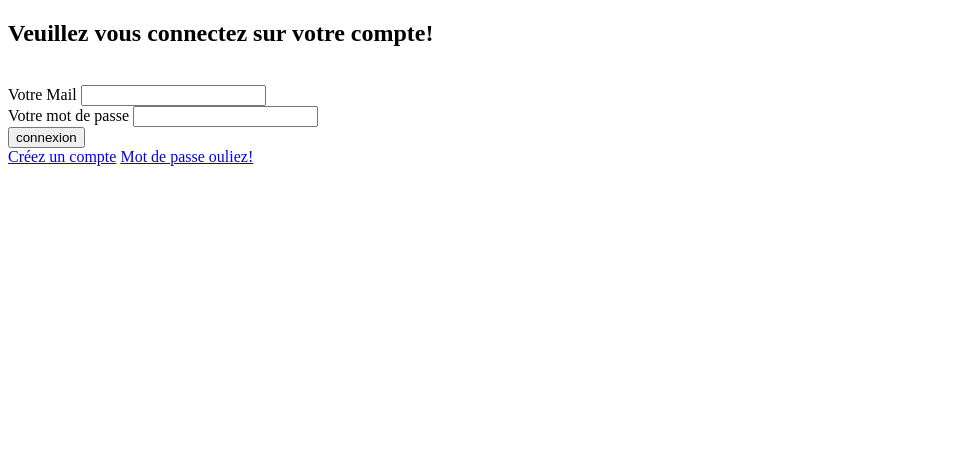
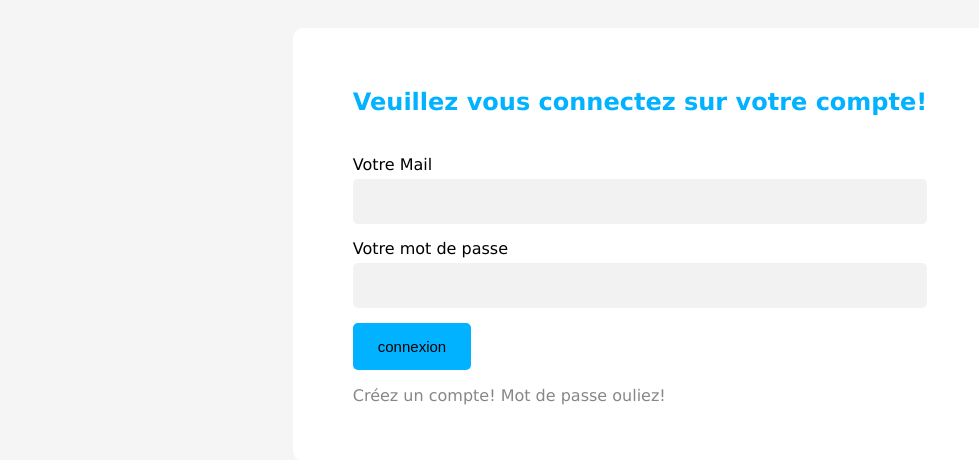
Before and after one commit to Adiallo123/messager, a PHP site: page / in a window 1280 px wide. Shown: the top 460 px of the page, without its empty margins (0-979 px from the left). Run offline with PHP 8.4, Linux system fonts and the light colour scheme.

Commit message:
3 commit

```diff
--- /dev/null
+++ b/css/style.css
@@ -0,0 +1,62 @@
+a{
+    text-decoration: none;
+}
+body{
+    font-family:Verdana, Geneva, Tahoma, sans-serif;
+    display: flex;
+    justify-content: center;
+    align-items: center;
+    background-color: #f5f5f5;
+}
+form{
+    min-width: 50rem;
+    margin-top: 20px;
+    background-color: #fff;
+    padding: 40px 60px;
+    border-radius: 10px;
+    min-width: 300px;
+}
+form h2{
+    color: RGB(0 178 255);
+    text-align: center;
+}
+form .input{
+    display: flex;
+    flex-direction: column;
+}
+form .input input[type='text'], input[type='mail'], input[type='password']{
+    padding: 15px;
+    border-radius: 5px;
+    border: none;
+    background-color: #f2f2f2;
+    margin-bottom: 15px;
+    outline: none;
+}
+form label{
+    padding-bottom: 5px;
+}
+
+form p.annone{
+    font-size: 14px;
+    padding-top: 20px;
+
+}
+form p.annonce a{
+    color: #878787;
+}
+form input[type='submit']{
+    padding: 15px 25px;
+    border: none;
+    border-radius: 5px;
+    font-size: 15px;
+    background-color: RGB(0 178 255);
+    outline: none;
+    cursor: pointer;
+   text-align: center;
+}
+.chat-global, .talk-left p{
+    color: blue;
+}
+.chat-global, .talk-right p{
+    color: red;
+}
--- a/model/message.php
+++ b/model/message.php
@@ -29,8 +29,11 @@ class Message{
     }
 
     public function recupererMessage($auteur, $destinataire){
-        $sql="SELECT `message` FROM message WHERE (idAuteur=:auteur AND idDestinataire=:destinataire)
-         OR (idAuteur=:destinataire AND idDestinataire=:auteur)";
+       /* $sql="SELECT `message` FROM message WHERE (idAuteur=:auteur AND idDestinataire=:destinataire)
+         OR (idAuteur=:destinataire AND idDestinataire=:auteur)";*/
+
+        $sql="SELECT * FROM message WHERE (idAuteur=:auteur AND idDestinataire=:destinataire)
+        OR (idAuteur=:destinataire AND idDestinataire=:auteur)";
 
         $req=$this->pdo->prepare($sql);
         $req->bindParam(':auteur', $auteur, PDO::PARAM_INT).
--- a/view/vue.php
+++ b/view/vue.php
@@ -5,6 +5,52 @@ class vue{
         echo"Oup un erreur est survenue";
 
     }
+
+    public function debutNavTop(){
+
+
+
+       echo"
+        <div class='nav-top'>
+
+                    <div class='location'>
+                        <img src='./images/left-chevron.svg' alt='image' />
+                        <p>Back</p>
+                    </div>
+
+                    <div class='utilisateur'>
+                        <p>John Doe</p>
+                        <p>Active now</p>
+                    </div>
+
+                    <div class='logos-call'>
+
+                        <svg xmlns='http://www.w3.org/2000/svg' height='48' viewBox='0 -960 960 960' width='48'>
+                        <path d='M795-120q-122 0-242.5-60T336-336q-96-96-156-216.5T120-795q0-19.286 12.857-32.143T165-840h140q13.611 0 24.306 9.5Q340-821 343-805l27 126q2 14-.5 25.5T359-634L259-533q56 93 125.5 162T542-254l95-98q10-11 23-15.5t26-1.5l119 26q15.312 3.375 25.156 15.188Q840-316 840-300v135q0 19.286-12.857 32.143T795-120ZM229-588l81-82-23-110H180q0 39 12 85.5T229-588Zm369 363q41 19 89 31t93 14v-107l-103-21-79 83ZM229-588Zm369 363Z'/>
+                        </svg>
+
+                        <svg xmlns='http://www.w3.org/2000/svg' height='48' viewBox='0 -960 960 960' width='48'>
+                        <path d='M140-160q-24 0-42-18t-18-42v-520q0-24 18-42t42-18h520q24 0 42 18t18 42v215l160-160v410L720-435v215q0 24-18 42t-42 18H140Zm0-60h520v-520H140v520Zm0 0v-520 520Z'/>
+                        </svg>
+
+                    </div>
+
+                </div>";
+
+    }
+
+    public function finNavTop(){
+
+    }
+
+    public function debutChatGlobal(){
+
+    }
+
+    public function finChatGlobal(){
+
+    }
+
     private function entete(){
         echo "
         <!DOCTYPE html>
@@ -12,6 +58,7 @@ class vue{
             <head>
                 <meta charset='UTF-8'>
                 <meta name='viewport' content='width=device-width, initial-scale=1, shrink-to-fit=no'>
+                <link rel='stylesheet' href='./css/style.css'/>
                 <title>Messenger</title>
             </head>
             <body>
@@ -27,15 +74,43 @@ class vue{
     public function recupererMessage($lesMessage){
 		$this->entete();
 
-        echo "<form method='post' action=''>";
+      /*  echo "<form method='post' action=''>";
         echo "
         <h1>Liste des message :</h1>
             <table class=\"table table-striped\">
                 <tr>
                     <th>Pseudo</th>
                 </tr>
-        ";
-        if(isset($message)){
+        ";*/
+        $this->debutNavTop();
+
+        echo"
+        <div class='chat-global'>
+
+            <div class='conversation'>";
+
+                foreach($lesMessage as $ligne){
+                    if($ligne['idDestinataire'] == $_SESSION['connexion'] ){
+
+                        echo"
+                            <div class='talk-left'>
+                                <img src='./images/profil.jpg' alt='profil'/>
+                                <p> auteur".$ligne['message']."</p>
+                            </div>";
+                    }elseif($ligne['idDestinataire'] == $_GET['id'] ){
+                        echo"
+                            <div class='talk-right'>
+                                <img src='./images/profil.jpg' alt='profil'/>
+                                <p> destinataire".$ligne['message']."</p>
+                            </div>";
+                    }
+                }
+        echo"
+            </div>
+        </div>";
+
+
+      /*  if(isset($message)){
             echo $message;
         }
 
@@ -46,11 +121,11 @@ class vue{
                     <td>".$ligne['message']."</td>
                 </tr>
             ";
-        }
-        echo "</table>";
+        }*/
+      /*  echo "</table>";
 
-        echo "</form>";
-            $this->fin();
+        echo "</form>";*/
+        $this->fin();
     }
 
 
@@ -58,14 +133,35 @@ class vue{
     public function ajoutMessage($lesMessage, $message=null){
 
         $this->entete();
+
         if(isset($message)){
             echo"<h4>".$message."</h4>";
         }
 
-        foreach($lesMessage as $ligne)
-        {
-            echo $ligne['message']."</br>";
-        }
+        echo"
+        <div class='chat-global'>
+
+            <div class='conversation'>";
+
+                foreach($lesMessage as $ligne){
+                    if($ligne['idDestinataire'] == $_SESSION['connexion'] ){
+
+                        echo"
+                            <div class='talk-left'>
+                                <img src='./images/profil.jpg' alt='profil'/>
+                                <p>".$ligne['message']."</p>
+                            </div>";
+                    }elseif($ligne['idDestinataire'] == $_GET['id'] ){
+                        echo"
+                            <div class='talk-right'>
+                                <img src='./images/profil.jpg' alt='profil'/>
+                                <p>".$ligne['message']."</p>
+                            </div>";
+                    }
+                }
+        echo"
+            </div>
+        </div>";
 
         echo "<form method='post' action=''>
             <div>
@@ -153,31 +249,31 @@ class vue{
         }
 
         echo"
-            <div>
+            <div class='input'>
                 <label for='name'>Votre Nom</label>
                 <input type='text' name='nom' id='nom' value=''/>
             </div>
-            <div>
+            <div class='input'>
                 <label for='prenom'>Votre Prenom</label>
                 <input type='text' name='prenom' id='prenom' value='' />
             </div>
-            <div>
-                <label for='prenom'>Votre Mail</label>
+            <div class='input'>
+                <label for=''>Votre Mail</label>
                 <input type='mail' name='mail' id='mail' value=''/>
             </div>
-            <div>
-                <label for='prenom'>Votre pseudo</label>
+            <div class='input'>
+                <label for='' >Votre pseudo</label>
                 <input type='text' name='pseudo' id='pseudo' value=''/>
             </div>
-            <div>
-                <label for='mdp'>Votre mot de passe</label>
+            <div class='input'>
+                <label for='mdp' >Votre mot de passe</label>
                 <input type='password' name='mdp' id='mdp' value=''/>
             </div>
-            <div>
-                <label for='cmdp'>Confirmation mot de passe</label>
+            <div class='input'>
+                <label for='cmdp' >Confirmation mot de passe</label>
                 <input type='password' name='cmdp' id='cmdp' value='' />
             </div>
-            <div>
+            <div class='btn'>
                 <input type='submit' name='inscrire' id='inscrire' value='inscrire' />
             </div>
         </form>
@@ -199,19 +295,21 @@ class vue{
         }
 
         echo"
-            <div>
-                <label for='prenom'>Votre Mail</label>
+            <div class='input'>
+                <label for=''>Votre Mail</label>
                 <input type='mail' name='mail' id='mail' value=''/>
             </div>
-            <div>
+            <div class='input'>
                 <label for='mdp'>Votre mot de passe</label>
                 <input type='password' name='mdp' id='mdp' value=''/>
-            </div>
+            </div class='btn' >
                 <input type='submit' name='connexion' id='connexion' value='connexion' />
             </div>
+            <p class='annonce'>
+                <a href='index.php?action=inscription'>Créez un compte!</a>
+                <a href='index.php?action=modifmotdepasse'>Mot de passe ouliez!</a>
+            </p>
         </form>
-        <a href='index.php?action=inscription'>Créez un compte</a>
-        <a href='index.php?action=modifmotdepasse'>Mot de passe ouliez!</a>
         ";
         $this->fin();
     }
```
Also changed, not shown: controller/controller.php (line endings or trailing spaces).
